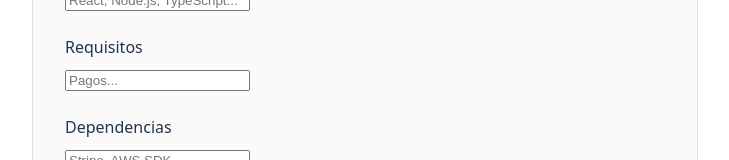
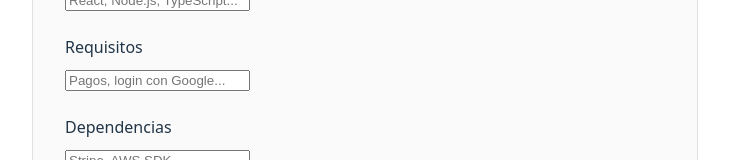
Before and after one commit to RaulCasado/projectOrganizer, a React (Vite) app in the folder frontend/: page / in a window 1280 px wide. Shown: the part 388-548 px from the top of the page, without its empty margins (275-1004 px from the left). Built offline with nearby package versions, Linux system fonts and the light colour scheme.

Commit message:
chore(projectform): added a placeholder

```diff
--- a/frontend/src/features/projects/components/ProjectForm.tsx
+++ b/frontend/src/features/projects/components/ProjectForm.tsx
@@ -61,7 +61,7 @@ function ProjectForm() {
         <TagInput
           value={values.requirements}
           onChange={tags => setFieldValue('requirements', tags)}
-          placeholder="Pagos..."
+          placeholder="Pagos, login con Google..."
           disabled={isSubmitting}
         />
       </div>
```
